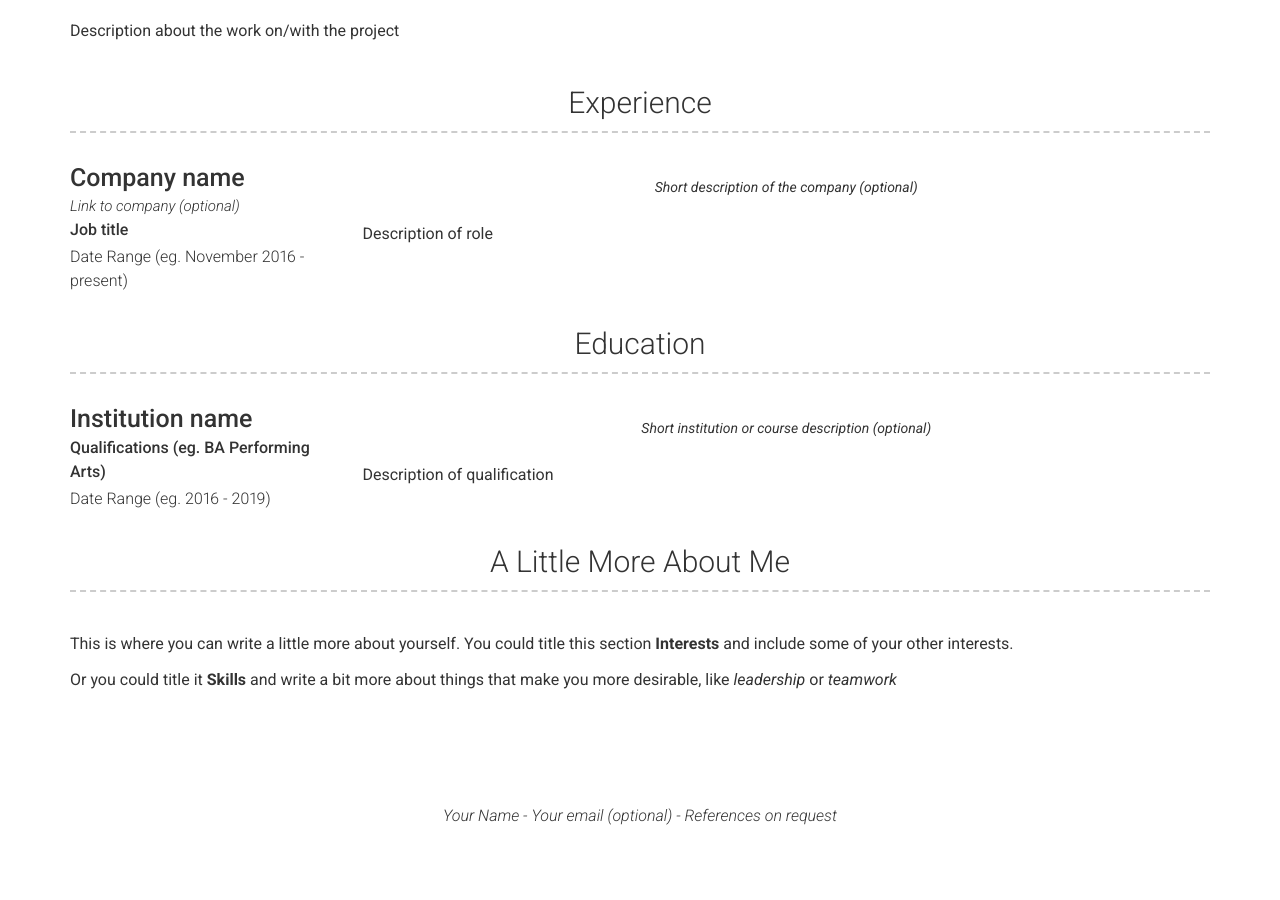
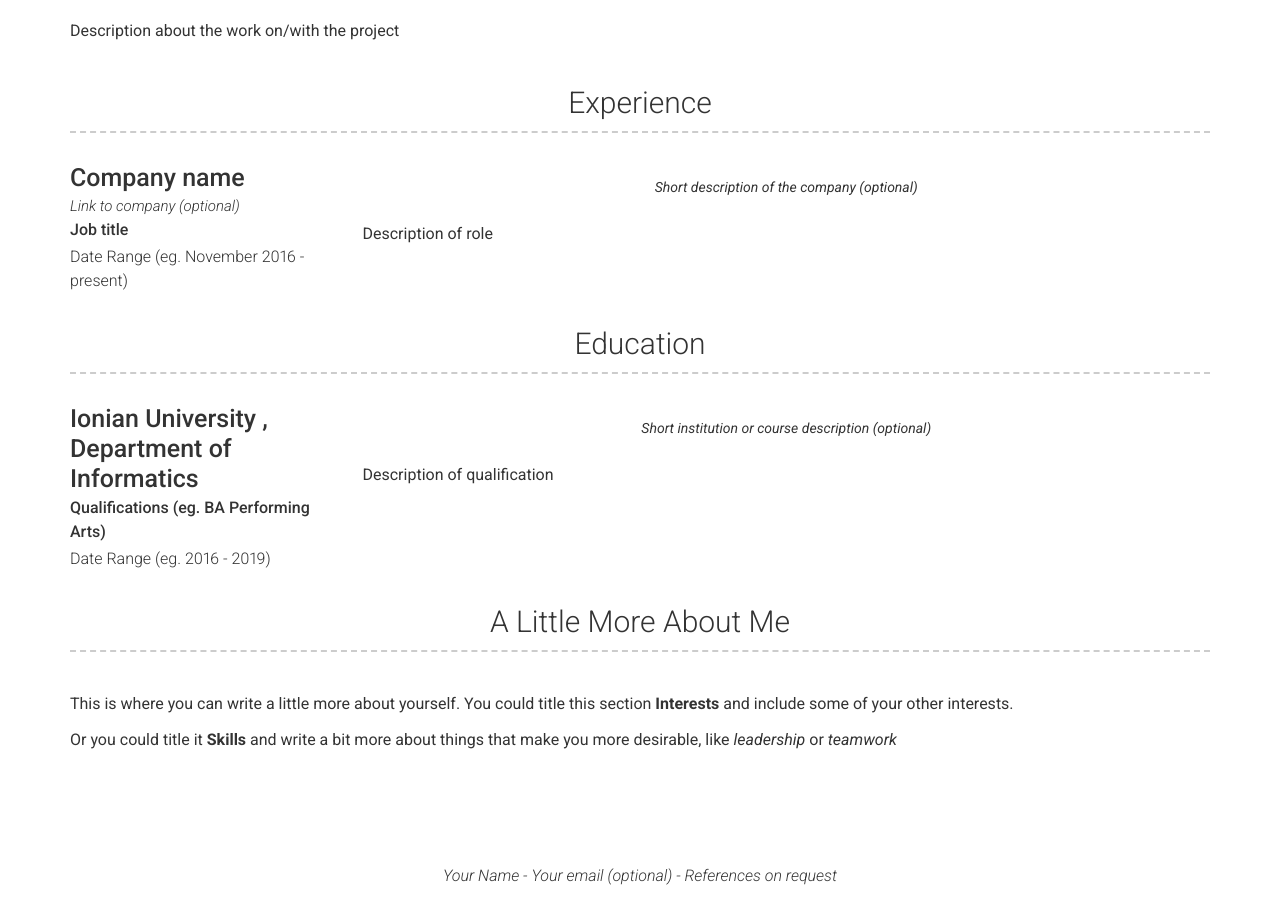
Before and after one commit to AggZAG/AggZAG.github.io, a Jekyll site: the page built from docs/Front-Page.md, in a window 1280 px wide and 900 px high, scrolled down 764 px. Built offline with Jekyll 4.4.1, drawn with Linux system fonts in a browser that asks for light colours; nearby versions of some CDN libraries; our own code applies the rules of GitHub Pages for plain Markdown files; before the commit the page ends 1604 px from its top, so only the background shows below that.

Commit message:
Added changes

```diff
--- a/docs/_data/education.yml
+++ b/docs/_data/education.yml
@@ -1,6 +1,6 @@
 # Education Template
 - layout: left
-  name: Institution name
+  name: Ionian University , Department of Informatics
   dates: Date Range (eg. 2016 - 2019)
   qualification: Qualifications (eg. BA Performing Arts)
   quote: >
```
